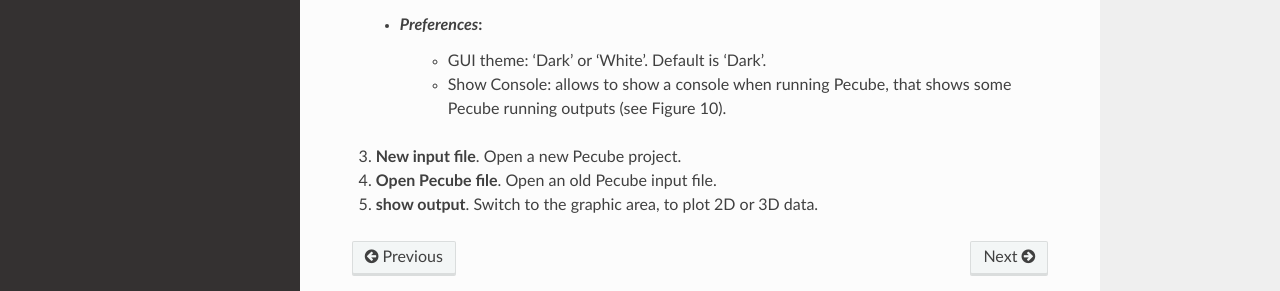
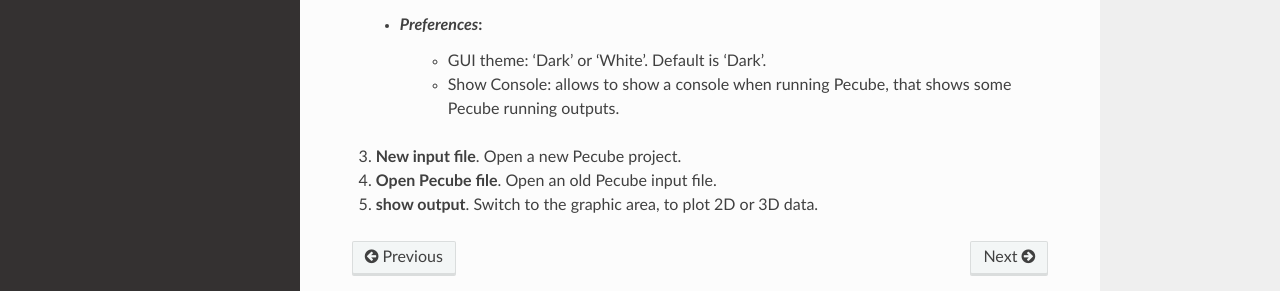
Before and after one commit to MBernAca/PecubeGUI_Doc, a Sphinx documentation site: the page built from docs/source/introduction.rst, in a window 1280 px wide and 900 px high, scrolled down 678 px. Shown: the part 494-785 px from the top of the window. Built offline with Sphinx 7.4.7 and the Read the Docs theme 2.0.0, drawn with Linux system fonts in a browser that asks for light colours.

Commit message:
Update introduction.rst

```diff
--- a/docs/source/introduction.rst
+++ b/docs/source/introduction.rst
@@ -23,7 +23,7 @@
 
   - *Preferences*:
       +	GUI theme: ‘Dark’ or ‘White’. Default is ‘Dark’.
-      + Show Console: allows to show a console when running Pecube, that shows some Pecube running outputs (see Figure 10).
+      + Show Console: allows to show a console when running Pecube, that shows some Pecube running outputs.
 
 3. **New input file**. Open a new Pecube project.
 
```
